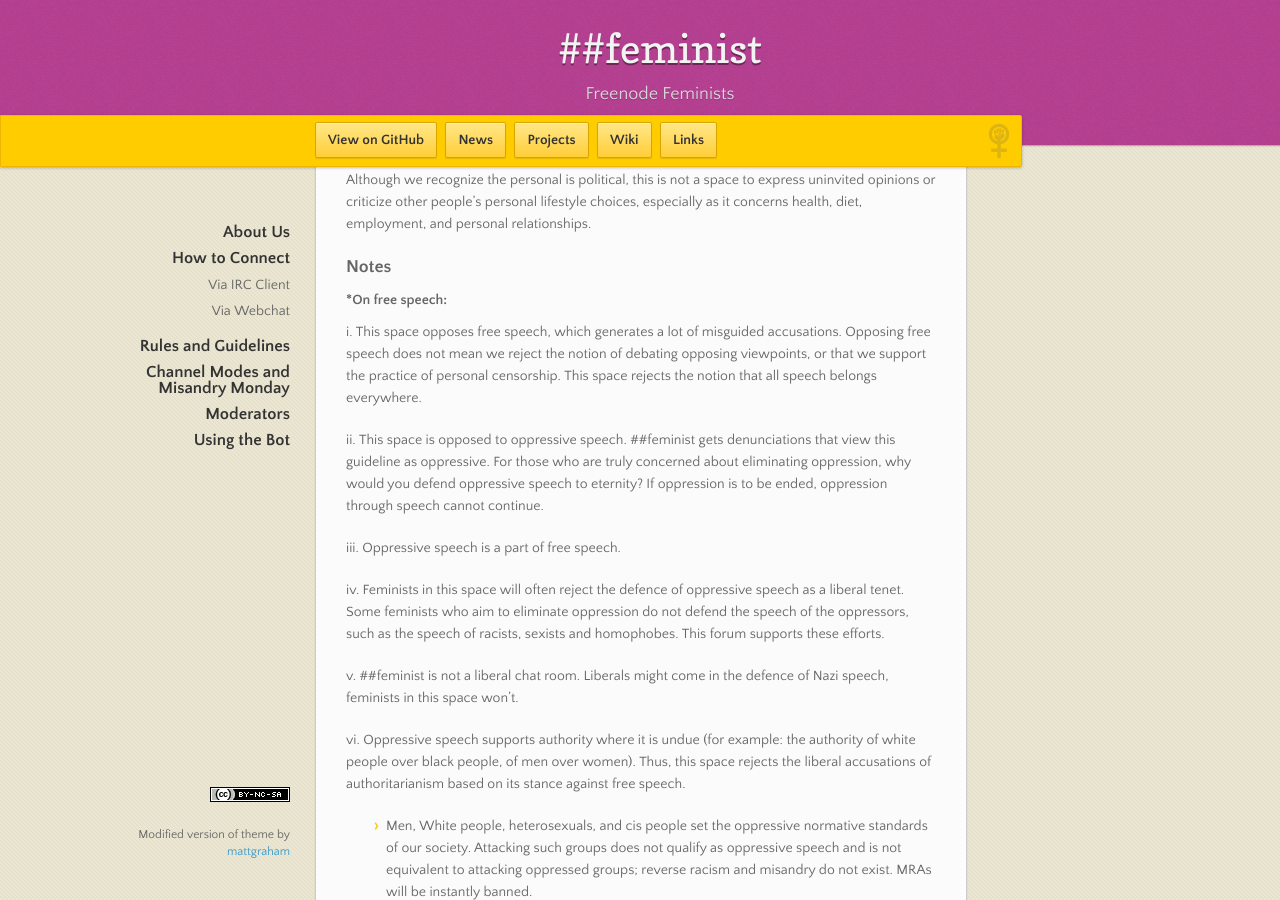
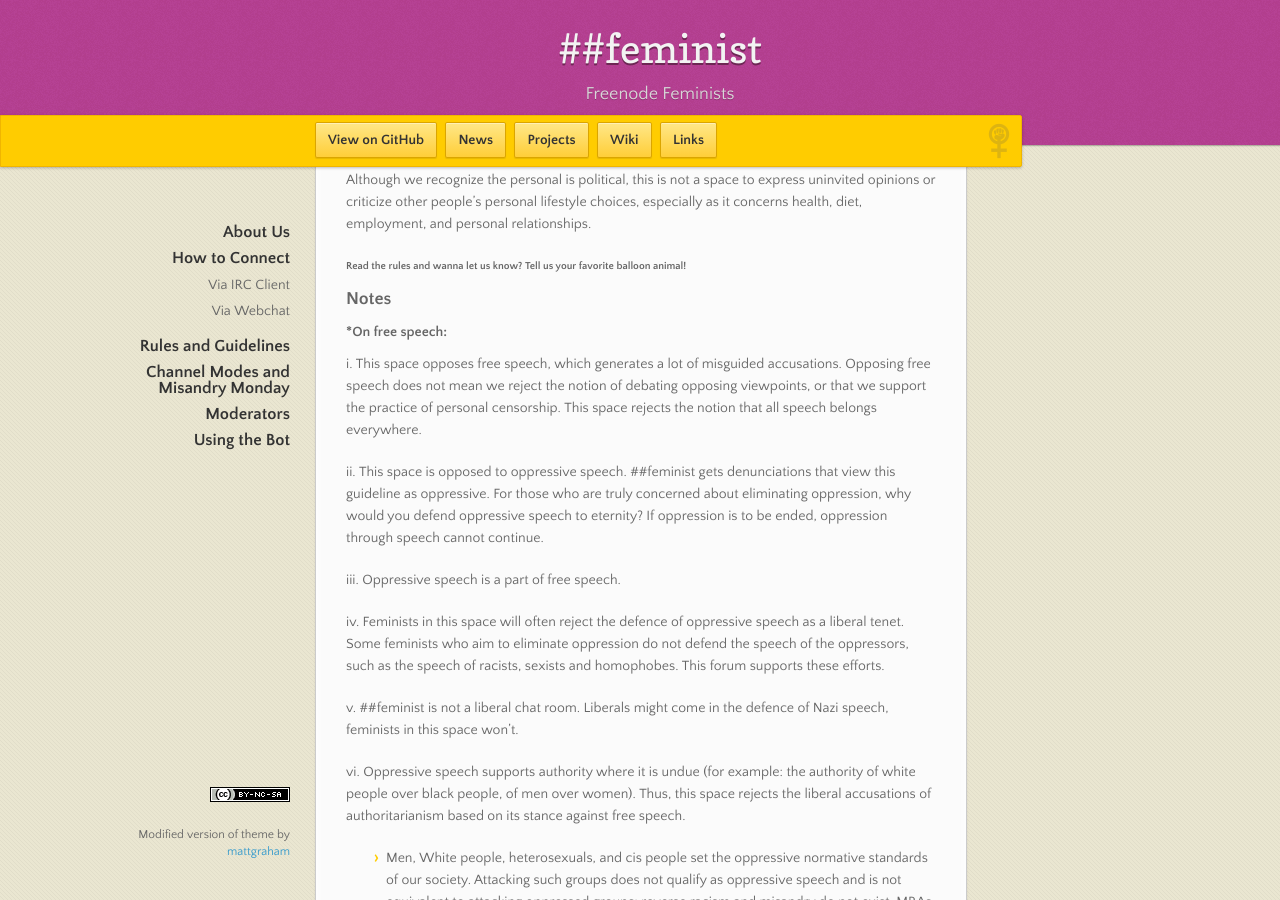
Before and after one commit to feminism-chat/feminism-chat.github.io, a Jekyll site: the page built from index.md, in a window 1280 px wide and 900 px high, scrolled down 2030 px. Built offline with Jekyll 4.4.1, drawn with Linux system fonts in a browser that asks for light colours; nearby versions of some CDN libraries.

Commit message:
Balloon animal question.
I added it.

```diff
--- a/index.md
+++ b/index.md
@@ -73,6 +73,8 @@ We ask that sectarianism be kept to a minimum. While criticism is allowed, we do
 ### 8. Unwelcome Comments on Users' Personal Choices Will Not Be Allowed.
 Although we recognize the personal is political, this is not a space to express uninvited opinions or criticize other people's personal lifestyle choices, especially as it concerns health, diet, employment, and personal relationships.
 
+###### Read the rules and wanna let us know? Tell us your favorite balloon animal!
+
 
 ### Notes
 
```
